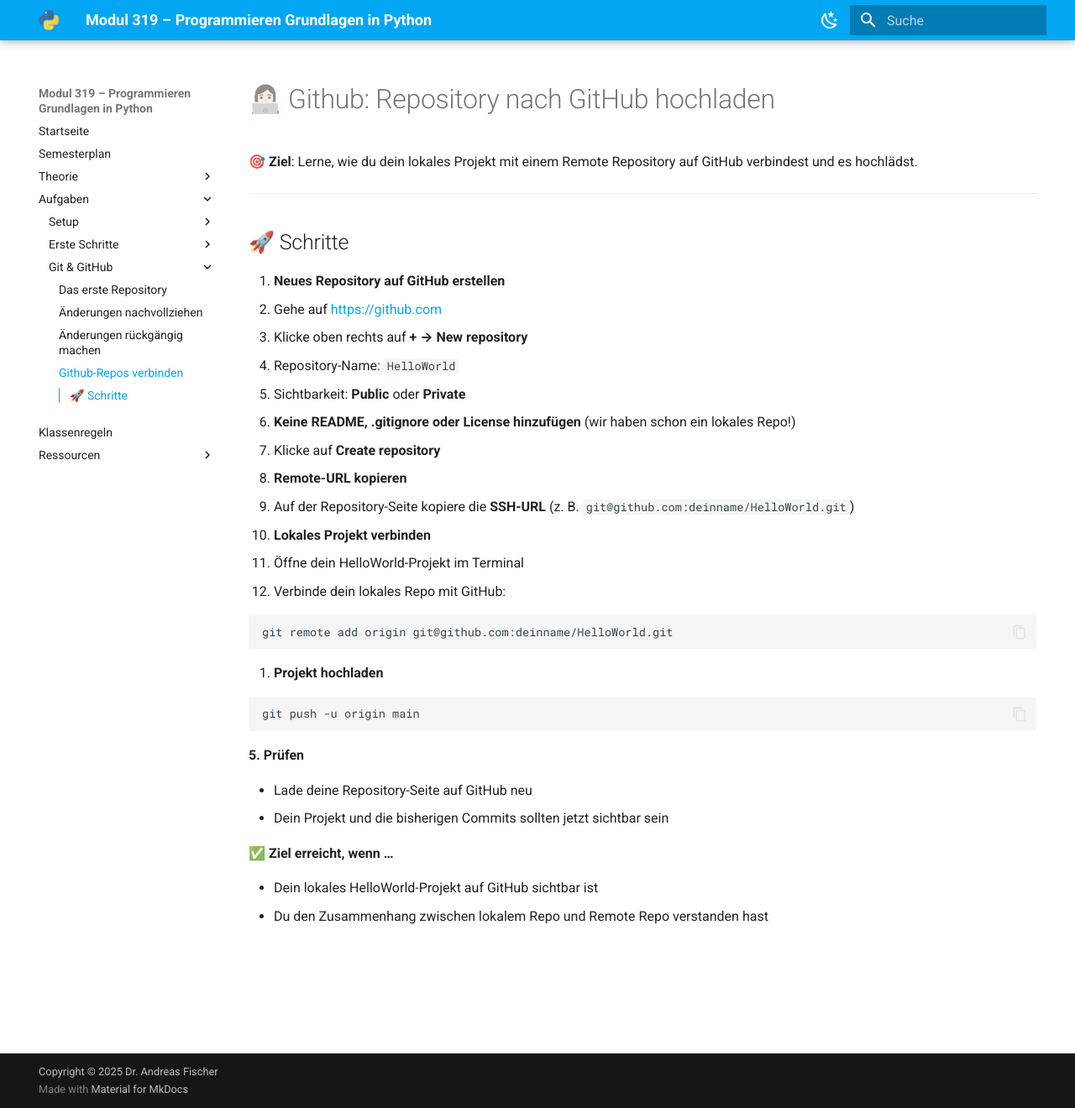
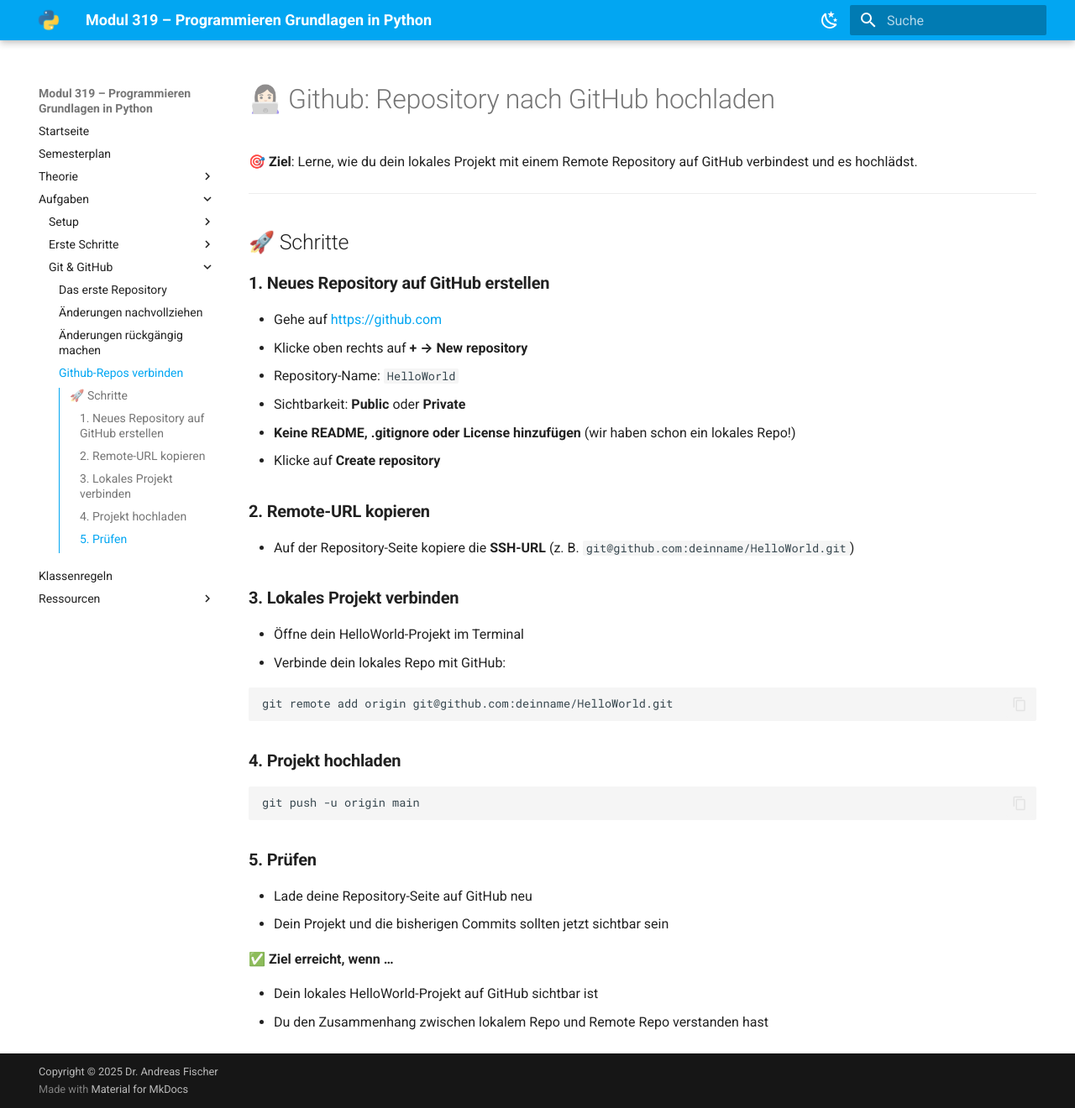
Before and after one commit to af81/python-school, an MkDocs documentation site: the page built from docs/aufgaben/github.md, in a window 1280 px wide and 1320 px high. Shown: the whole window at 84% size. Built offline with MkDocs 1.6.1 and Material for MkDocs 9.7.7, drawn with Linux system fonts in a browser that asks for light colours.

Commit message:
fix: fixed typo

````diff
--- a/docs/aufgaben/github.md
+++ b/docs/aufgaben/github.md
@@ -6,7 +6,7 @@
 
 ## 🚀 Schritte
 
-1. **Neues Repository auf GitHub erstellen**
+### **1. Neues Repository auf GitHub erstellen**
    - Gehe auf [https://github.com](https://github.com)
    - Klicke oben rechts auf **+ → New repository**
    - Repository-Name: `HelloWorld`
@@ -14,10 +14,10 @@
    - **Keine README, .gitignore oder License hinzufügen** (wir haben schon ein lokales Repo!)
    - Klicke auf **Create repository**
 
-2. **Remote-URL kopieren**
+### **2. Remote-URL kopieren**
    - Auf der Repository-Seite kopiere die **SSH-URL** (z. B. `git@github.com:deinname/HelloWorld.git`)
 
-3. **Lokales Projekt verbinden**
+### **3. Lokales Projekt verbinden**
    - Öffne dein HelloWorld-Projekt im Terminal
    - Verbinde dein lokales Repo mit GitHub:
 
@@ -25,13 +25,13 @@
 git remote add origin git@github.com:deinname/HelloWorld.git
 ```
 
-4. **Projekt hochladen**
+### **4. Projekt hochladen**
 
 ```bash
 git push -u origin main
 ```
 
-**5. Prüfen**
+### **5. Prüfen**
 
 - Lade deine Repository-Seite auf GitHub neu
 - Dein Projekt und die bisherigen Commits sollten jetzt sichtbar sein
````
Also changed, not shown: site/aufgaben/git-change/index.html, site/search/search_index.json.
